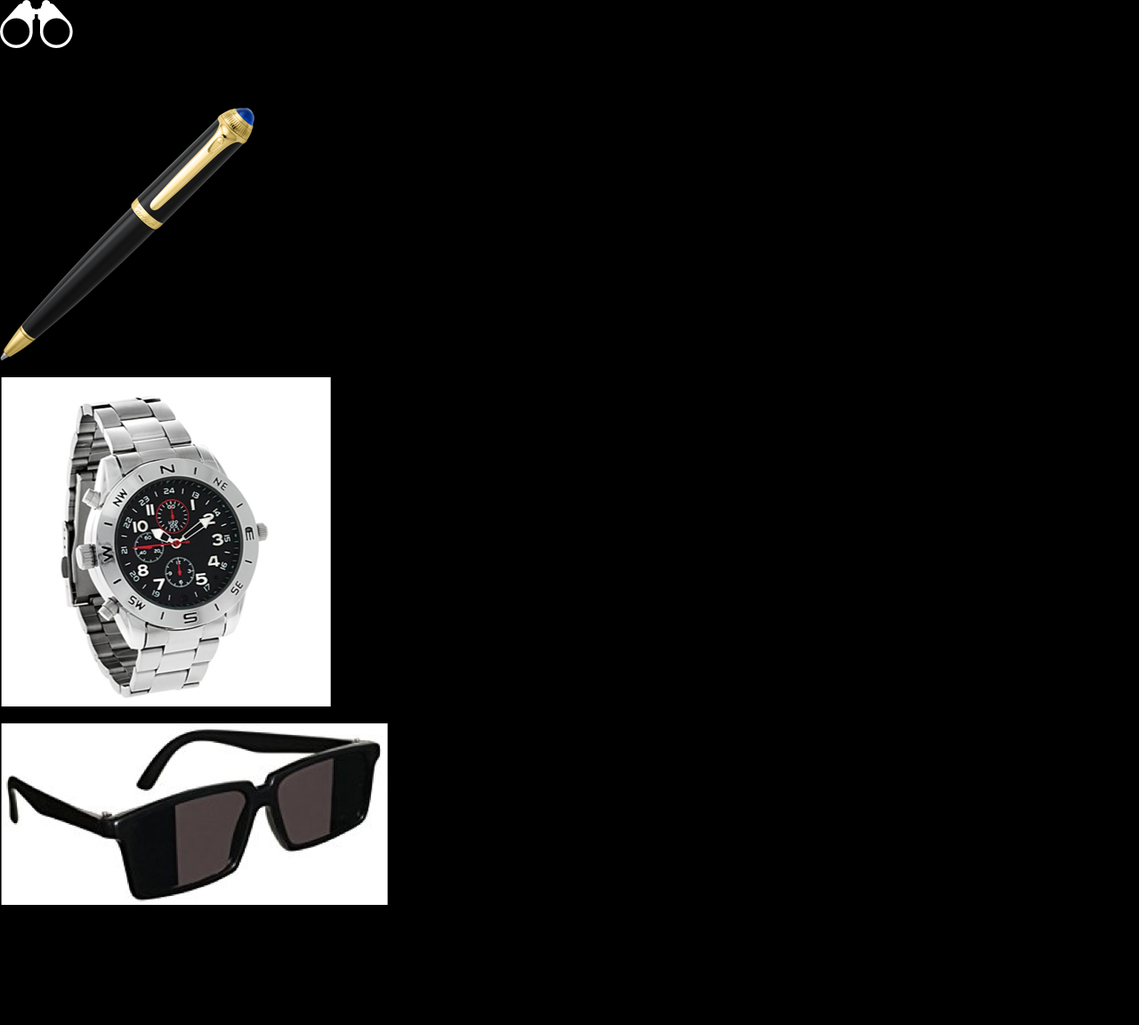
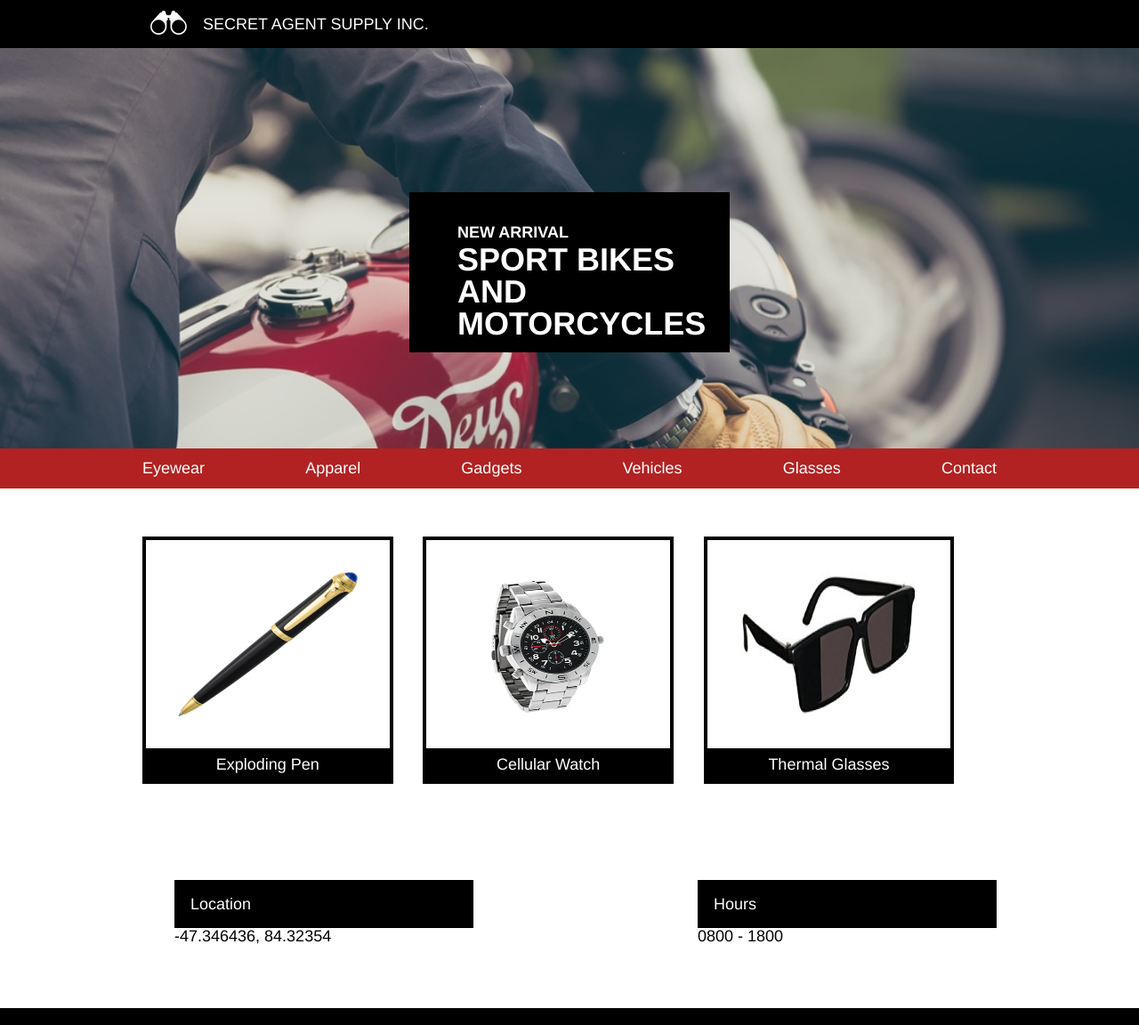
Before and after one commit to dknits11/SecretAgentSupply, a plain HTML site: page index.html in a window 1280 px wide. Shown: the whole page at 89% size. Before the commit the page ends 1084 px from the top, so only its background shows below. Drawn offline with Linux system fonts and the light colour scheme.

Commit message:
Most of CSS Styling

```diff
--- a/index.html
+++ b/index.html
@@ -8,12 +8,13 @@
   </head>
 
   <body>
+    <!-- Header Section -->
     <header>
       <div class="container">
         <div id="logo">
           <img src="./resources/images/logo.png">
         </div>
-        <span class="text">SECRET AGENT SUPPLY INC.</span>
+        <span>SECRET AGENT SUPPLY INC.</span>
       </div>
     </header>
 
@@ -21,13 +22,17 @@
     <div class="featured">
       <div class="container">
         <div class="new-arrival">
-          <span class="text">NEW ARRIVAL</span>
+          <div id="featured-container">
+            <span>NEW ARRIVAL</span>
             <h2>SPORT BIKES AND MOTORCYCLES</h2>
+          </div>
         </div>
       </div>
     </div>
 
     <!-- Nav Menu -->
+    <div class="Navbar">
+      <div class="container">
         <div class="menu">
           <nav>
             <span>Eyewear</span>
@@ -38,9 +43,12 @@
             <span>Contact</span>
           </nav>
         </div>
+      </div>
+    </div>
 
     <!-- Main Content -->
     <div class="content">
+      <div class="container">
         <div class="images">
           <div class="products">
             <img src="./resources/images/pen.png">
@@ -55,21 +63,24 @@
             <p>Thermal Glasses</p>
           </div>
         </div>
-
+        <div class="info-container">
           <div class="info-header">
             <span>Location</span>
+            <p>-47.346436, 84.32354</p>
+          </div>
+          <div class="info-header">
             <span>Hours</span>
+            <p>0800 - 1800<p>
           </div>
-      <div class="info-content">
-        <span>-47.346436, 84.32354</span>
-        <span>0800 - 1800</span>
         </div>
-
+      </div>
     </div>
 
     <!-- Footer -->
     <footer>
-      <span class="text">Copyright Secret Agent Supply Inc.</span>
+      <div class="container">
+        <span>Copyright Secret Agent Supply Inc.</span>
+      </div>
     </footer>
 
   </body>
--- a/resources/css/style.css
+++ b/resources/css/style.css
@@ -1,4 +1,144 @@
 /* General stylying */
+html {
+  font-size: 18px;
+}
+
 body {
   background-color: black;
+  font-family: Helvetica;
 }
+
+.container {
+  max-width: 960px;
+  margin: 0px auto;
+  }
+
+  div {
+    display: block;
+  }
+
+/* Header styling */
+header .container {
+  display: flex;
+  align-items: center;
+  color: white;
+  font-size: 1rem;
+  padding: 0.66rem 0rem;
+}
+
+#logo {
+  padding-left: 0.5rem;
+  padding-right: 1rem;
+}
+
+#logo img {
+  height: 1.5rem;
+}
+
+/* Featured styling */
+.featured {
+  background: url("../images/moto.jpeg");
+  background-size: cover;
+  width: 100%;
+  height: 25rem;
+  display: flex;
+}
+
+.new-arrival {
+  background-color: black;
+  width: 20rem;
+  height: 10rem;
+  margin-top: 9rem;
+  color: white;
+  display: block;
+  font-weight: bold;
+}
+
+#featured-container {
+  padding-top: 2rem;
+  padding-left: 3rem;
+  display: flex;
+  flex-direction: column;
+}
+
+.new-arrival span {
+  font-size: 1rem;
+  padding-bottom: 0.25rem;
+}
+
+.new-arrival h2 {
+  font-size: 2rem;
+}
+
+/* Nav Menu styling */
+.Navbar {
+  width: 100%;
+  background-color: firebrick;
+  padding-top: 0.75rem;
+  padding-bottom: 0.75rem;
+}
+
+.menu nav {
+  display: flex;
+  justify-content: space-between;
+}
+
+nav {
+  color: white;
+}
+
+/* Main Content styling */
+.content {
+  background-color: white;
+}
+
+.images {
+  margin: 3rem 0;
+  display: inline-flex;
+  justify-content: space-between;
+}
+
+.products {
+  border: 4px solid black;
+  display: flex;
+  flex-direction: column;
+  width: 30%;
+}
+
+.products img {
+  height: 9rem;
+  margin: 2rem;
+  display: flex;
+  justify-content: center;
+  align-items: center;
+}
+
+.products p {
+  text-align: center;
+  color: white;
+  background-color: black;
+  padding-top: 0.5rem;
+  padding-bottom: 0.5rem;
+}
+
+.info-container {
+  display: flex;
+  justify-content: space-between;
+  margin-top: 3rem;
+}
+
+.info-header {
+  width: 35%;
+  padding-left: 2rem;
+}
+
+.info-header span {
+  display: block;
+  color: white;
+  background-color: black;
+  padding: 1rem;
+}
+
+.info-header p {
+    margin-bottom: 4rem;
+}
```
Lines whose indentation alone changed are shown as unchanged.
